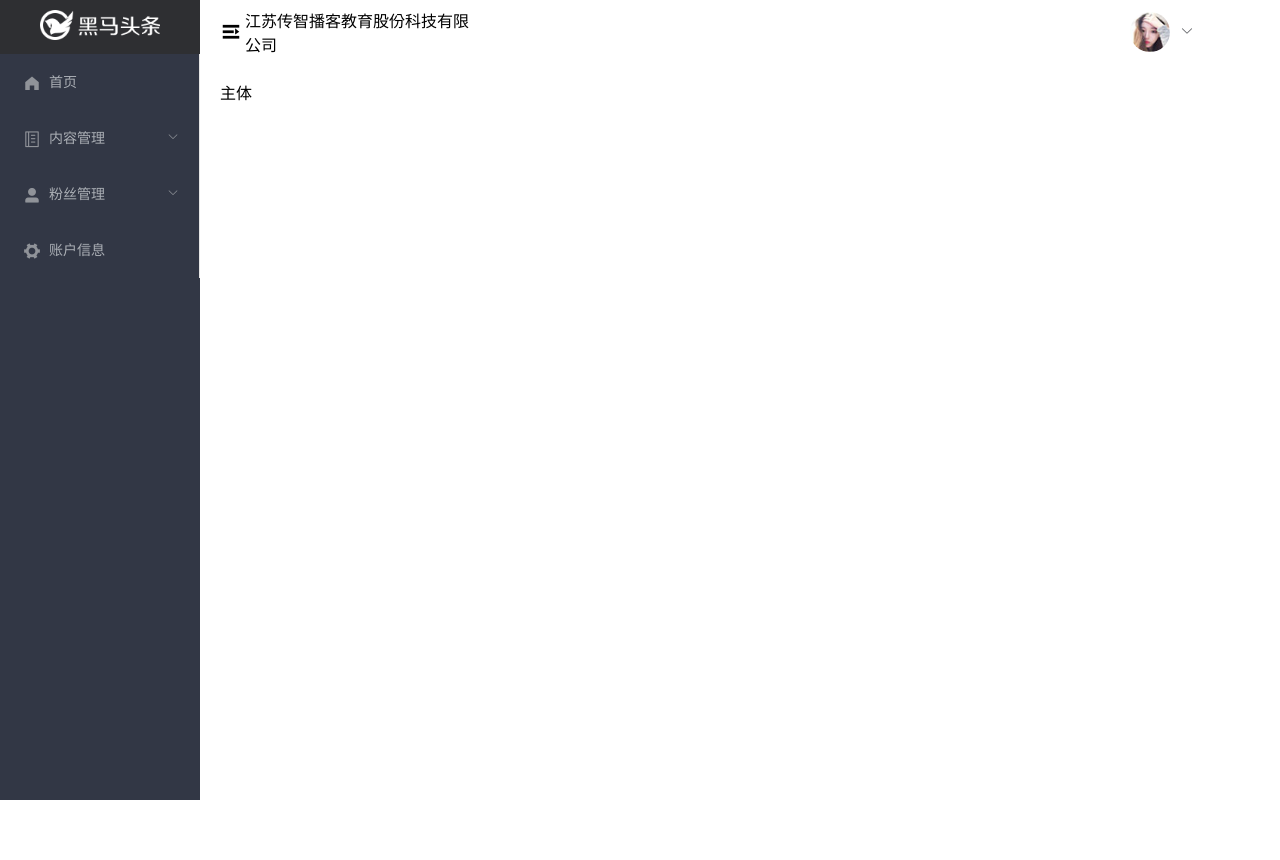
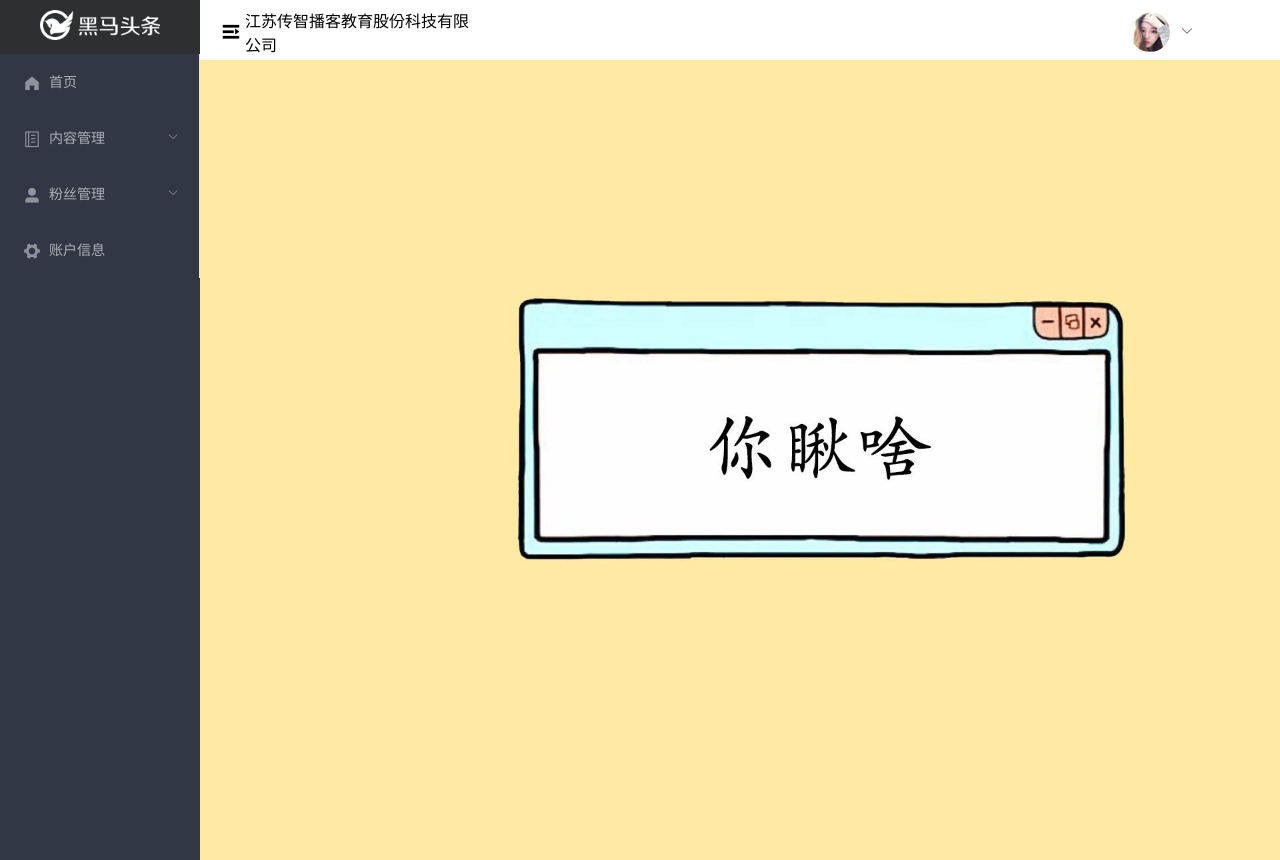
Before and after one commit to kaifeng680/Headlines-, a Vue app: page /#/ in a window 1280 px wide. Before the commit the page ends 800 px from the top, so only its background shows below. Built offline with nearby package versions, Linux system fonts and the light colour scheme; no server answers.

Commit message:
主页模块的默认导航

```diff
--- a/src/views/home/index.vue
+++ b/src/views/home/index.vue
@@ -1,7 +1,7 @@
 <template>
   <el-container>
     <!-- 侧边容器 -->
-    <el-aside style="width:200px">
+    <el-aside style="width:200px;background:#323745;">
       <!-- 组件 -->
       <layout-aside></layout-aside>
     </el-aside>
@@ -12,7 +12,10 @@
         <!-- 引入组件 -->
         <layout-header></layout-header>
       </el-header>
-      <el-main>主体</el-main>
+      <!-- 主体区域 -->
+      <el-main style="margin:0;padding:0">
+        <router-view></router-view>
+      </el-main>
     </el-container>
   </el-container>
 </template>
--- /dev/null
+++ b/src/views/home/main.vue
@@ -0,0 +1,15 @@
+<template>
+  <div class="main"></div>
+</template>
+
+<script>
+export default {}
+</script>
+
+<style  lang='less' scoped>
+.main {
+  height: 100vh;
+  background-image: url("../../assets/img/home.jpg");
+  background-size: cover;
+}
+</style>
```
Also changed, not shown: src/router.js (+8 -2 lines).
